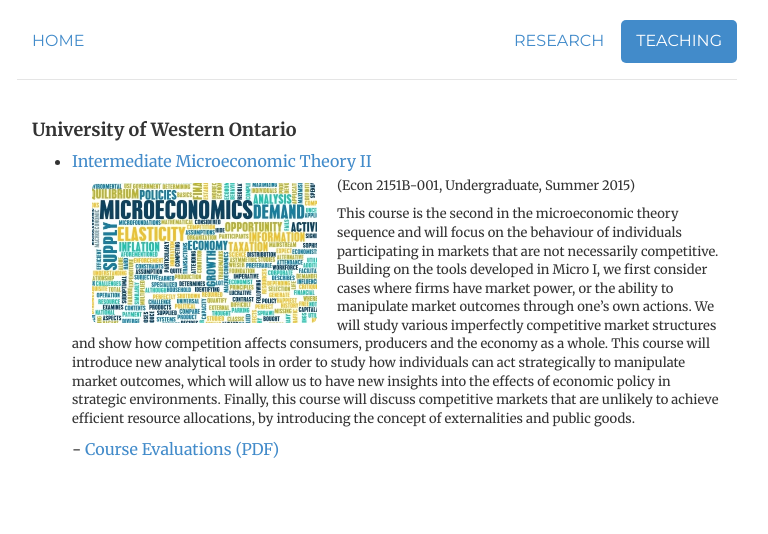
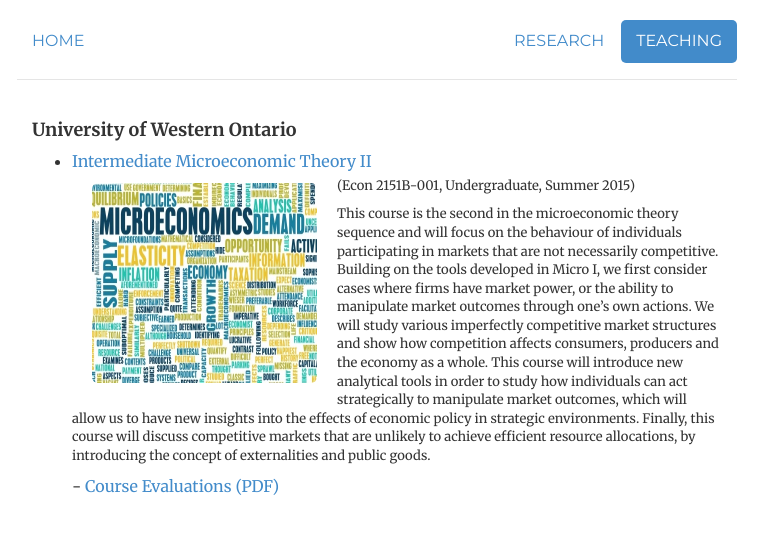
Before and after one commit to morihiroaki/morihiroaki.github.io, a Jekyll site: the page built from teaching.html, in a window 1280 px wide. Shown: the top 534 px of the page, without its empty margins (263-1031 px from the left). Built offline with Jekyll 4.4.1, drawn with Linux system fonts in a browser that asks for light colours.

Commit message:
Update teaching.html

```diff
--- a/teaching.html
+++ b/teaching.html
@@ -9,7 +9,7 @@
   <h4>University of Western Ontario</h4>
 <ul style="list-style-type:disc">
   <li><a target="_blank" href="/files/2151_2015S_syllabus.pdf" title="Syllabus">Intermediate Microeconomic Theory II</a></li>
-<img  class="img-rounded" src="files/micro_image.jpg" height="140" width="225" style='float: left;' hspace="20" vspace="10">
+<img  class="img-rounded" src="files/micro_image.jpg" height="200" width="225" style='float: left;' hspace="20" vspace="10">
 <p><font size="2">(Econ 2151B-001, Undergraduate, Summer 2015)  </p>
 <p><font size="2">This course is the second in the microeconomic theory sequence and will focus on the behaviour of
          individuals participating in markets that are not necessarily competitive. Building on the tools developed
```
